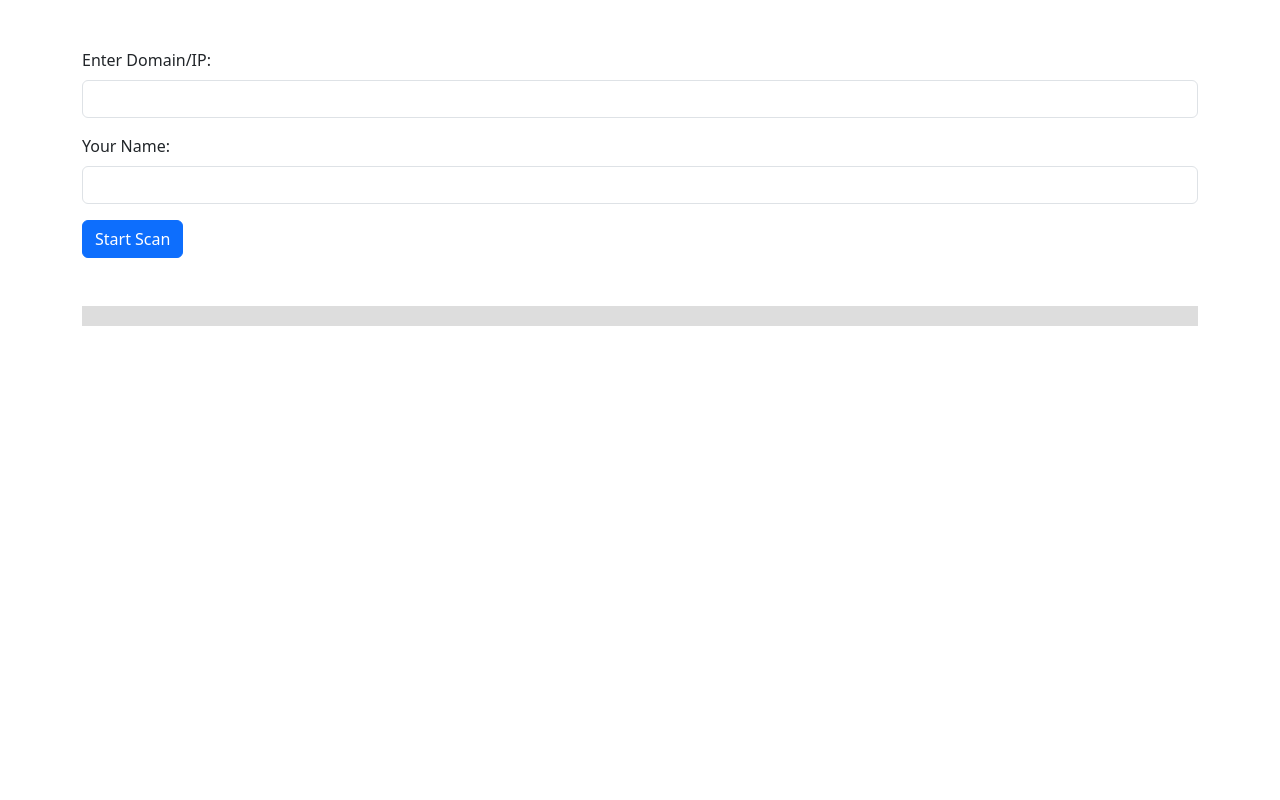
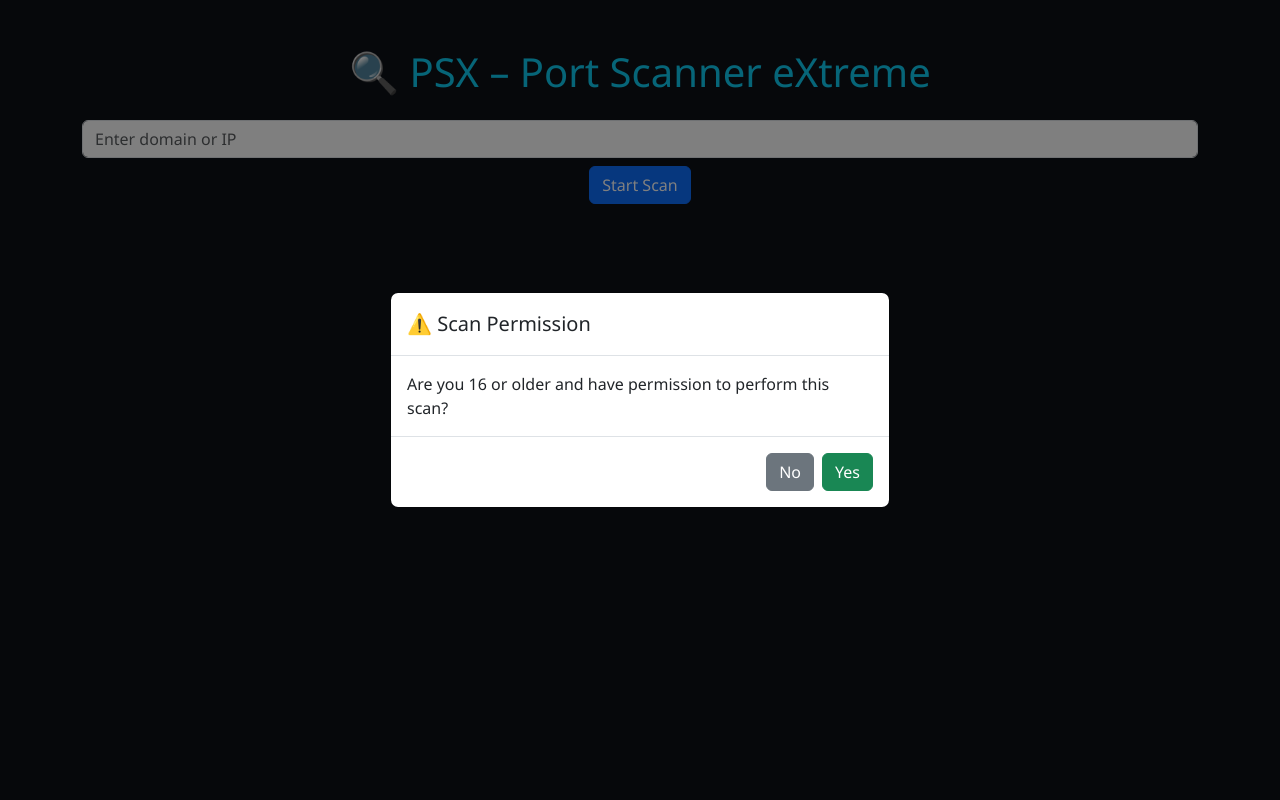
Before and after one commit to RishabSolemn/Port0-0, a Flask app: page / in a window 1280 px wide. Run offline with Flask 3, Linux system fonts and the light colour scheme; some libraries are stand-ins or nearby versions.

Commit message:
Update index.html

```diff
--- a/templates/index.html
+++ b/templates/index.html
@@ -3,144 +3,148 @@
 <head>
   <meta charset="UTF-8">
   <title>PSX – Port Scanner eXtreme</title>
-  <!-- Bootstrap CSS -->
-  <link href="https://cdn.jsdelivr.net/npm/bootstrap@5.3.0/dist/css/bootstrap.min.css" rel="stylesheet">
+  <link href="https://cdn.jsdelivr.net/npm/bootstrap@5.3.3/dist/css/bootstrap.min.css" rel="stylesheet">
   <style>
-    /* Rasengan-style loading animation */
-    #loading {
+    body {
+      background: #0d1117;
+      color: #fff;
+      font-family: 'Segoe UI', sans-serif;
+      padding-bottom: 100px;
+    }
+    .rasengan {
       display: none;
+      justify-content: center;
+      align-items: center;
       position: fixed;
-      top: 50%;
-      left: 50%;
-      transform: translate(-50%, -50%);
-      z-index: 1051;
+      inset: 0;
+      background: rgba(0, 0, 0, 0.9);
+      z-index: 9999;
     }
-
-    .rasengan {
-      width: 100px;
-      height: 100px;
-      border: 5px solid #00f;
-      border-radius: 50%;
-      animation: spin 1s linear infinite;
+    .threat-bar {
+      height: 20px;
+      border-radius: 10px;
+      overflow: hidden;
+      margin-top: 10px;
     }
-
-    @keyframes spin {
-      0% { transform: rotate(0deg); }
-      100% { transform: rotate(360deg); }
-    }
-
-    /* Threat level bar */
-    #threat-level {
-      width: 100%;
-      background-color: #ddd;
-      margin-top: 20px;
-    }
-
-    #threat-level-bar {
-      width: 0%;
-      height: 20px;
-      background-color: green;
+    .timeline {
+      font-size: 0.9rem;
     }
   </style>
 </head>
-<body class="container my-5">
+<body>
+  <div class="container mt-5">
+    <h1 class="text-center text-info mb-4">🔍 PSX – Port Scanner eXtreme</h1>
+    <form id="scanForm" class="text-center">
+      <input type="text" class="form-control mb-2" name="target" placeholder="Enter domain or IP" required>
+      <button type="submit" class="btn btn-primary">Start Scan</button>
+    </form>
 
-  <!-- Pre-Scan Questionnaire -->
-  <form id="scan-form">
-    <div class="mb-3">
-      <label for="target" class="form-label">Enter Domain/IP:</label>
-      <input type="text" class="form-control" id="target" required>
+    <div id="results" class="mt-4" style="display:none;">
+      <h4>📊 Threat Level: <span id="threat-level" class="badge bg-secondary"></span></h4>
+      <div class="threat-bar bg-dark mt-2">
+        <div id="threat-bar-fill" class="bg-success" style="width: 0%; height: 100%; transition: width 1s;"></div>
+      </div>
+
+      <h5 class="mt-4">🛠 Open Ports:</h5>
+      <ul id="ports" class="list-group"></ul>
+
+      <h5 class="mt-4">🌐 Geo IP Info:</h5>
+      <pre id="geo"></pre>
+
+      <h5>🧠 DNS Deception Check:</h5>
+      <pre id="deception"></pre>
+
+      <h5 class="mt-4">🕒 Scan Timeline:</h5>
+      <ul id="timeline" class="timeline"></ul>
     </div>
-    <div class="mb-3">
-      <label for="user-info" class="form-label">Your Name:</label>
-      <input type="text" class="form-control" id="user-info" required>
-    </div>
-    <button type="submit" class="btn btn-primary">Start Scan</button>
-  </form>
-
-  <!-- Loading Animation -->
-  <div id="loading">
-    <div class="rasengan"></div>
-    <p class="text-center mt-2">Scanning...</p>
   </div>
 
-  <!-- Threat Level Indicator -->
-  <div id="threat-level" class="mt-5">
-    <div id="threat-level-bar"></div>
+  <!-- Rasengan Loading -->
+  <div class="rasengan" id="loadingScreen">
+    <img src="https://media.tenor.com/p0G_bmA2N-oAAAAC/rasengan.gif" alt="Loading Rasengan" width="300">
   </div>
 
-  <!-- Permission Modal -->
-  <div class="modal fade" id="permissionModal" tabindex="-1" aria-labelledby="permissionModalLabel" aria-hidden="true">
-    <div class="modal-dialog">
-      <div class="modal-content">
+  <!-- Scan Permission Modal -->
+  <div class="modal fade" id="permissionModal" tabindex="-1" aria-hidden="true">
+    <div class="modal-dialog modal-dialog-centered">
+      <div class="modal-content text-dark">
         <div class="modal-header">
-          <h5 class="modal-title">Confirm Scan</h5>
-          <button type="button" class="btn-close" data-bs-dismiss="modal" aria-label="Close"></button>
+          <h5 class="modal-title">⚠️ Scan Permission</h5>
         </div>
         <div class="modal-body">
-          Do you want to start the scan?
+          Are you 16 or older and have permission to perform this scan?
         </div>
         <div class="modal-footer">
-          <button type="button" class="btn btn-secondary" id="no-button">No</button>
-          <button type="button" class="btn btn-primary" id="yes-button">Yes</button>
+          <button class="btn btn-secondary" onclick="window.close()">No</button>
+          <button class="btn btn-success" data-bs-dismiss="modal">Yes</button>
         </div>
       </div>
     </div>
   </div>
 
-  <!-- Bootstrap JS Bundle -->
-  <script src="https://cdn.jsdelivr.net/npm/bootstrap@5.3.0/dist/js/bootstrap.bundle.min.js"></script>
+  <script src="https://cdn.jsdelivr.net/npm/bootstrap@5.3.3/dist/js/bootstrap.bundle.min.js"></script>
+  <script>
+    const form = document.getElementById('scanForm');
+    const loading = document.getElementById('loadingScreen');
+    const results = document.getElementById('results');
 
-  <script>
-    const scanForm = document.getElementById('scan-form');
-    const loading = document.getElementById('loading');
-    const threatBar = document.getElementById('threat-level-bar');
-    const permissionModal = new bootstrap.Modal(document.getElementById('permissionModal'));
-    let targetInput = '';
-
-    scanForm.addEventListener('submit', function(e) {
-      e.preventDefault();
-      targetInput = document.getElementById('target').value;
-      permissionModal.show();
-    });
-
-    document.getElementById('yes-button').addEventListener('click', function() {
-      permissionModal.hide();
-      startScan();
-    });
-
-    document.getElementById('no-button').addEventListener('click', function() {
-      window.open('', '_self').close();
-    });
-
-    function startScan() {
-      loading.style.display = 'block';
-      // Simulate scan delay
-      setTimeout(function() {
-        loading.style.display = 'none';
-        // Example threat level value
-        const openPorts = Math.floor(Math.random() * 100);
-        updateThreatLevel(openPorts);
-      }, 3000);
+    window.onload = () => {
+      const modal = new bootstrap.Modal(document.getElementById('permissionModal'));
+      modal.show();
     }
 
-    function updateThreatLevel(openPorts) {
-      let level = '';
-      let color = '';
-      if (openPorts < 10) {
-        level = 'Low';
-        color = 'green';
-      } else if (openPorts < 50) {
-        level = 'Medium';
-        color = 'orange';
-      } else {
-        level = 'High';
-        color = 'red';
+    form.addEventListener('submit', async e => {
+      e.preventDefault();
+      results.style.display = 'none';
+      loading.style.display = 'flex';
+
+      const formData = new FormData(form);
+      const res = await fetch('/scan', { method: 'POST', body: formData });
+
+      loading.style.display = 'none';
+
+      if (!res.ok) {
+        alert("Failed to scan. Check input.");
+        return;
       }
-      threatBar.style.width = Math.min(openPorts, 100) + '%';
-      threatBar.style.backgroundColor = color;
-      threatBar.textContent = `Threat Level: ${level} (${openPorts} open ports)`;
-    }
+
+      const data = await res.json();
+      document.getElementById('threat-level').innerText = data.threat_level;
+
+      let threatColor = "bg-success", width = "30%";
+      if (data.threat_level === "Medium") {
+        threatColor = "bg-warning"; width = "65%";
+      } else if (data.threat_level === "High") {
+        threatColor = "bg-danger"; width = "100%";
+      }
+      const bar = document.getElementById('threat-bar-fill');
+      bar.className = threatColor;
+      bar.style.width = width;
+
+      const list = document.getElementById('ports');
+      list.innerHTML = '';
+      data.open_ports.forEach(p => {
+        const li = document.createElement('li');
+        li.className = 'list-group-item text-dark';
+        li.innerText = `Port ${p.port} - ${p.description}`;
+        list.appendChild(li);
+      });
+
+      const geo = data.geo_info;
+      document.getElementById('geo').innerText = `IP: ${geo.ip}\nCity: ${geo.city}\nRegion: ${geo.region}\nCountry: ${geo.country}\nOrg: ${geo.org}`;
+
+      document.getElementById('deception').innerText = data.deception.join('\n');
+
+      const tlist = document.getElementById('timeline');
+      tlist.innerHTML = '';
+      data.timeline.forEach(t => {
+        const item = document.createElement('li');
+        item.innerText = `Open port detected at ${t}`;
+        tlist.appendChild(item);
+      });
+
+      results.style.display = 'block';
+    });
   </script>
 </body>
 </html>
```
